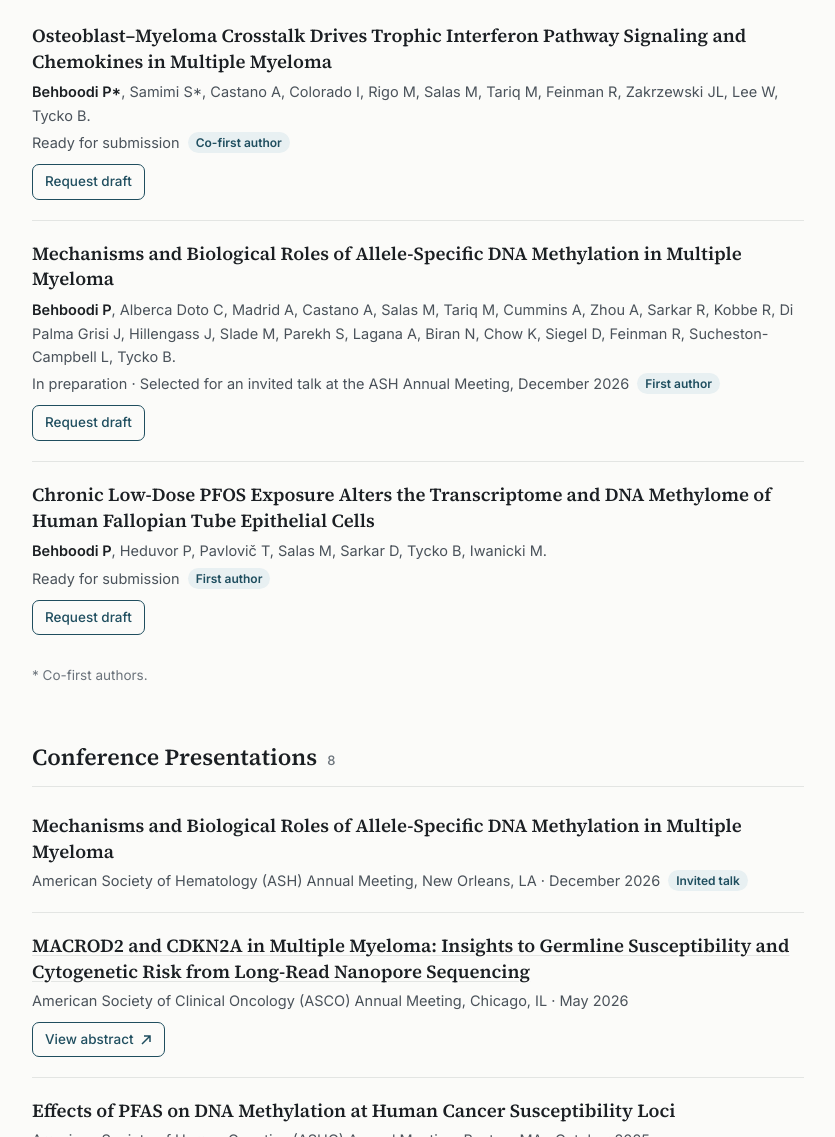
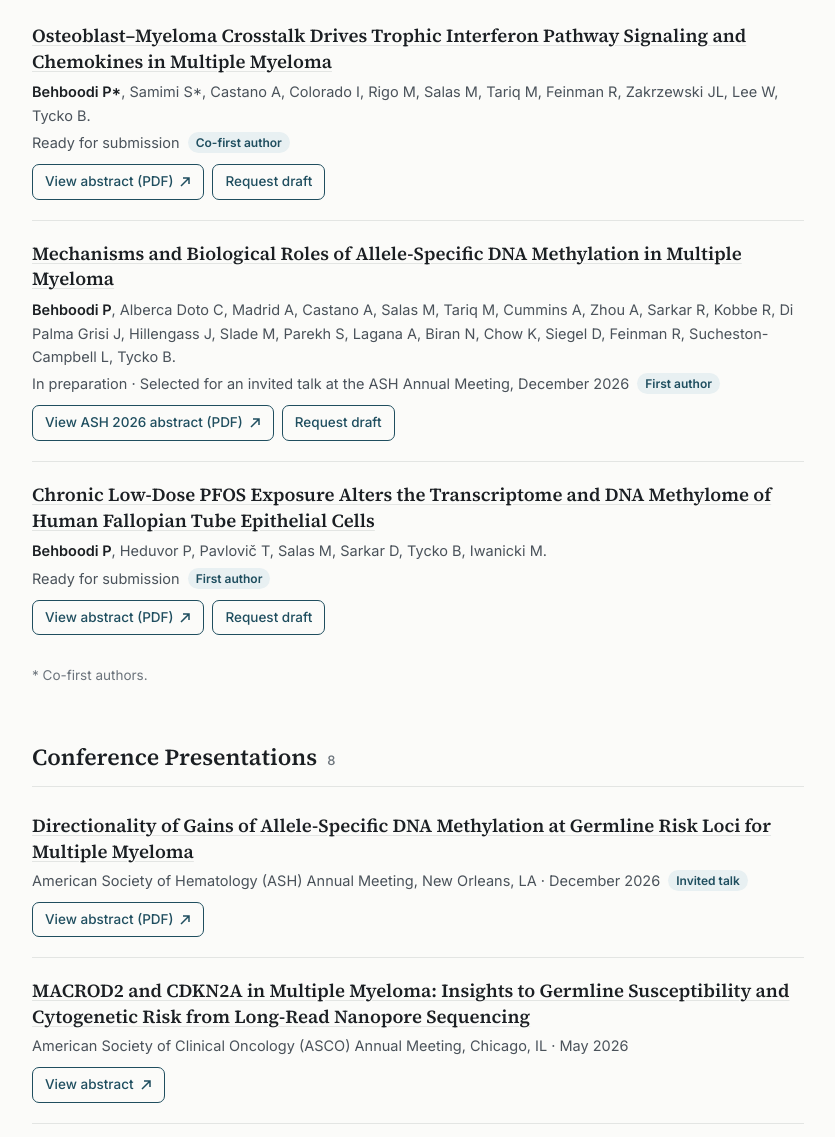
Before and after one commit to pbehbood/publications, a plain HTML site: page index.html in a window 1280 px wide. Shown: the part 1922-3059 px from the top of the page, without its empty margins (222-1057 px from the left). Drawn offline with Linux system fonts and the light colour scheme.

Commit message:
Link abstracts for manuscripts in preparation and the ASH 2026 talk
Co-Authored-By: Claude Opus 5.5 <noreply@anthropic.com>

```diff
--- a/index.html
+++ b/index.html
@@ -248,22 +248,22 @@
     <h2 id="h-prep">Manuscripts in Preparation <span class="count">3</span></h2>
     <ul class="list">
       <li class="item">
-        <h3>Osteoblast&ndash;Myeloma Crosstalk Drives Trophic Interferon Pathway Signaling and Chemokines in Multiple Myeloma</h3>
+        <h3><a href="papers/Behboodi-Samimi-Osteoblast-Myeloma-abstract.pdf" target="_blank" rel="noopener">Osteoblast&ndash;Myeloma Crosstalk Drives Trophic Interferon Pathway Signaling and Chemokines in Multiple Myeloma</a></h3>
         <p class="authors"><b>Behboodi P&#42;</b>, Samimi S&#42;, Castano A, Colorado I, Rigo M, Salas M, Tariq M, Feinman R, Zakrzewski JL, Lee W, Tycko B.</p>
         <p class="venue">Ready for submission <span class="tag">Co-first author</span></p>
-        <p class="actions"><a class="btn" href="mailto:panteabehboodi1994@gmail.com?subject=Draft%20request%3A%20Osteoblast-myeloma%20crosstalk">Request draft</a></p>
+        <p class="actions"><a class="btn" href="papers/Behboodi-Samimi-Osteoblast-Myeloma-abstract.pdf" target="_blank" rel="noopener">View abstract (PDF) <svg viewBox="0 0 12 12" aria-hidden="true"><path d="M4 2h6v6M10 2 2 10" fill="none" stroke="currentColor" stroke-width="1.5"/></svg></a> <a class="btn" href="mailto:panteabehboodi1994@gmail.com?subject=Draft%20request%3A%20Osteoblast-myeloma%20crosstalk">Request draft</a></p>
       </li>
       <li class="item">
-        <h3>Mechanisms and Biological Roles of Allele-Specific DNA Methylation in Multiple Myeloma</h3>
+        <h3><a href="papers/Behboodi-ASH-2026-abstract.pdf" target="_blank" rel="noopener">Mechanisms and Biological Roles of Allele-Specific DNA Methylation in Multiple Myeloma</a></h3>
         <p class="authors"><b>Behboodi P</b>, Alberca Doto C, Madrid A, Castano A, Salas M, Tariq M, Cummins A, Zhou A, Sarkar R, Kobbe R, Di Palma Grisi J, Hillengass J, Slade M, Parekh S, Lagana A, Biran N, Chow K, Siegel D, Feinman R, Sucheston-Campbell L, Tycko B.</p>
         <p class="venue">In preparation &middot; Selected for an invited talk at the ASH Annual Meeting, December 2026 <span class="tag">First author</span></p>
-        <p class="actions"><a class="btn" href="mailto:panteabehboodi1994@gmail.com?subject=Draft%20request%3A%20Allele-specific%20methylation%20in%20MM">Request draft</a></p>
+        <p class="actions"><a class="btn" href="papers/Behboodi-ASH-2026-abstract.pdf" target="_blank" rel="noopener">View ASH 2026 abstract (PDF) <svg viewBox="0 0 12 12" aria-hidden="true"><path d="M4 2h6v6M10 2 2 10" fill="none" stroke="currentColor" stroke-width="1.5"/></svg></a> <a class="btn" href="mailto:panteabehboodi1994@gmail.com?subject=Draft%20request%3A%20Allele-specific%20methylation%20in%20MM">Request draft</a></p>
       </li>
       <li class="item">
-        <h3>Chronic Low-Dose PFOS Exposure Alters the Transcriptome and DNA Methylome of Human Fallopian Tube Epithelial Cells</h3>
+        <h3><a href="papers/Behboodi-PFOS-FNE-abstract.pdf" target="_blank" rel="noopener">Chronic Low-Dose PFOS Exposure Alters the Transcriptome and DNA Methylome of Human Fallopian Tube Epithelial Cells</a></h3>
         <p class="authors"><b>Behboodi P</b>, Heduvor P, Pavlovi&#269; T, Salas M, Sarkar D, Tycko B, Iwanicki M.</p>
         <p class="venue">Ready for submission <span class="tag">First author</span></p>
-        <p class="actions"><a class="btn" href="mailto:panteabehboodi1994@gmail.com?subject=Draft%20request%3A%20PFOS%20fallopian%20tube%20epithelial%20cells">Request draft</a></p>
+        <p class="actions"><a class="btn" href="papers/Behboodi-PFOS-FNE-abstract.pdf" target="_blank" rel="noopener">View abstract (PDF) <svg viewBox="0 0 12 12" aria-hidden="true"><path d="M4 2h6v6M10 2 2 10" fill="none" stroke="currentColor" stroke-width="1.5"/></svg></a> <a class="btn" href="mailto:panteabehboodi1994@gmail.com?subject=Draft%20request%3A%20PFOS%20fallopian%20tube%20epithelial%20cells">Request draft</a></p>
       </li>
     </ul>
     <p class="section-note">&#42; Co-first authors.</p>
@@ -274,8 +274,9 @@
     <h2 id="h-pres">Conference Presentations <span class="count">8</span></h2>
     <ul class="list">
       <li class="item">
-        <h3>Mechanisms and Biological Roles of Allele-Specific DNA Methylation in Multiple Myeloma</h3>
+        <h3><a href="papers/Behboodi-ASH-2026-abstract.pdf" target="_blank" rel="noopener">Directionality of Gains of Allele-Specific DNA Methylation at Germline Risk Loci for Multiple Myeloma</a></h3>
         <p class="venue">American Society of Hematology (ASH) Annual Meeting, New Orleans, LA &middot; December 2026 <span class="tag">Invited talk</span></p>
+        <p class="actions"><a class="btn" href="papers/Behboodi-ASH-2026-abstract.pdf" target="_blank" rel="noopener">View abstract (PDF) <svg viewBox="0 0 12 12" aria-hidden="true"><path d="M4 2h6v6M10 2 2 10" fill="none" stroke="currentColor" stroke-width="1.5"/></svg></a></p>
       </li>
       <li class="item">
         <h3><a href="https://www.asco.org/abstracts-presentations/262455" target="_blank" rel="noopener">MACROD2 and CDKN2A in Multiple Myeloma: Insights to Germline Susceptibility and Cytogenetic Risk from Long-Read Nanopore Sequencing</a></h3>
```
Also changed, not shown: 3 other files.
